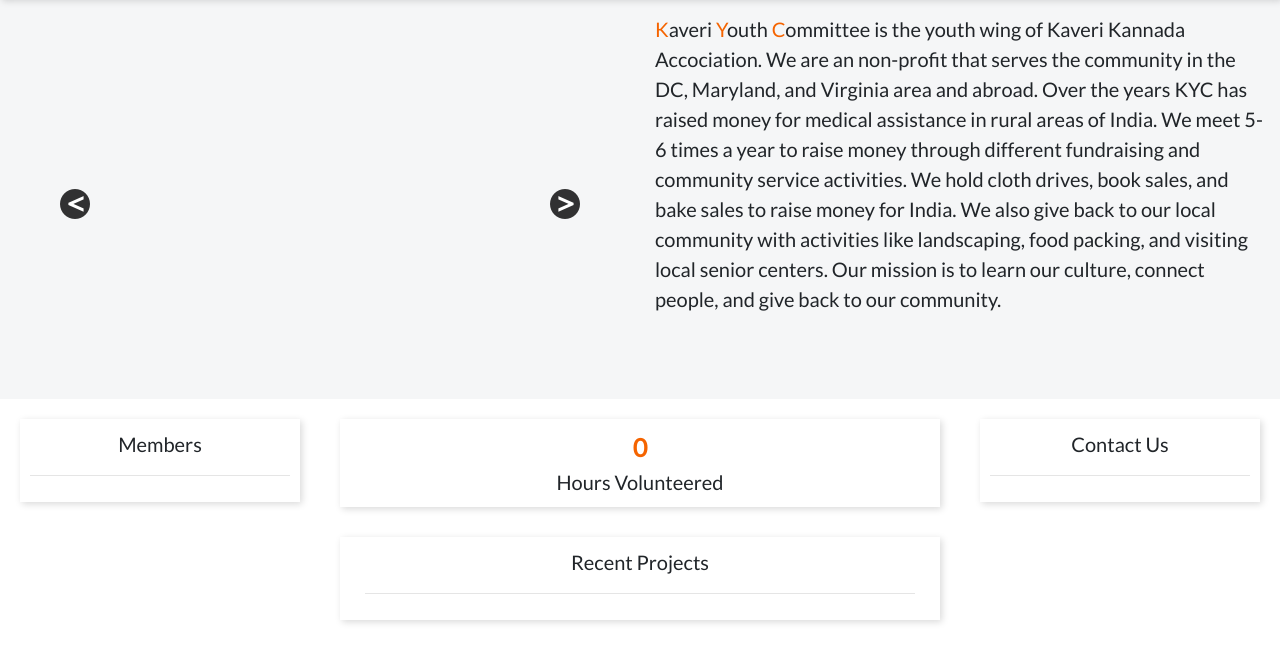
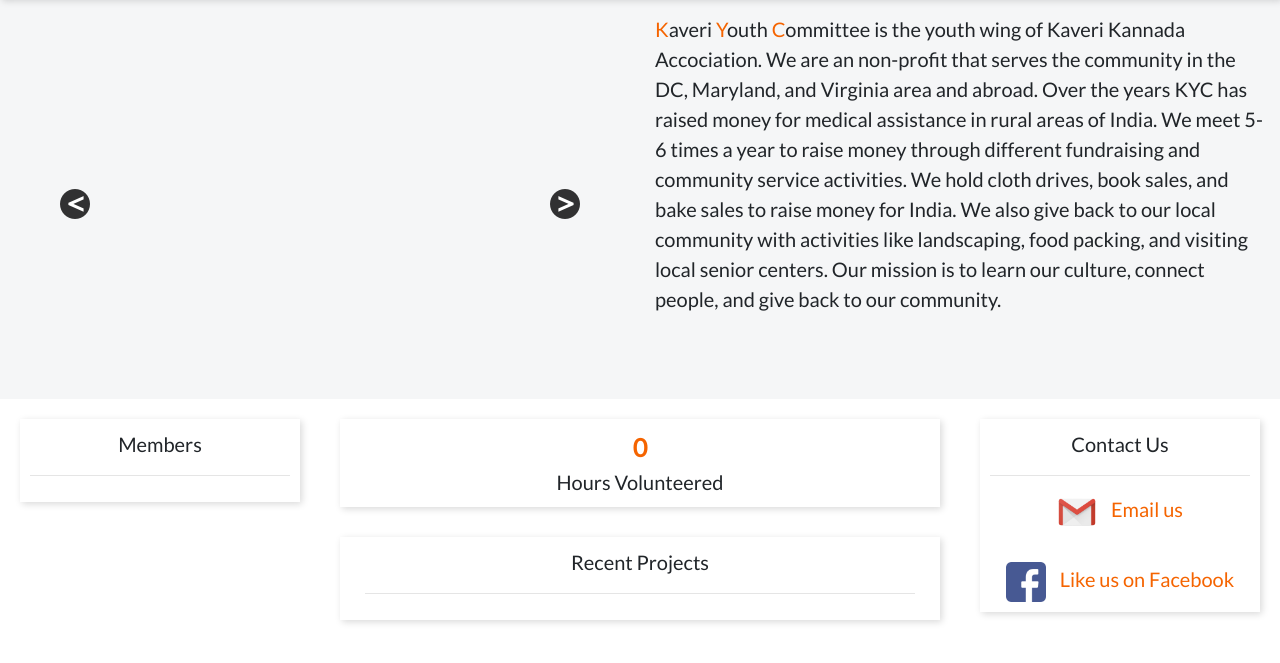
Before and after one commit to kyckaveri/website, a Django app: template kycwebsite/templates/publicviewcontroller/home.html in a window 1280 px wide. Shown: the part 69-732 px from the top of the page. Run offline with Django 3.2, Linux system fonts and the light colour scheme; the template is opened without the code that fills it, so the values that code supplies are empty; some libraries are stand-ins or nearby versions.

Commit message:
contact sidebar

```diff
--- a/kycwebsite/static/publicviewcontroller/css/home.css
+++ b/kycwebsite/static/publicviewcontroller/css/home.css
@@ -72,6 +72,23 @@
     color: var(--accent-text);
 }
 
+.bottom-bar {
+    font-size: 14px;
+}
+
+.icon {
+    width: 40px;
+    height: 40px;
+}
+
+.contact-link {
+    padding-left: 10px;
+}
+
+.contact-link a {
+    color: var(--accent-text);
+}
+
 @media (max-width: 1000px) {
     #carousel {
         background-size: contain;
--- a/kycwebsite/templates/publicviewcontroller/home.html
+++ b/kycwebsite/templates/publicviewcontroller/home.html
@@ -2,9 +2,8 @@
 {% load static %}
 
 {% block css %}
-
+<link rel="stylesheet" type="text/css" href="{% static 'publicviewcontroller/css/projects.css' %}"/>
 <link rel="stylesheet" type="text/css" href="{% static 'publicviewcontroller/css/home.css' %}"/>
-<link rel="stylesheet" type="text/css" href="{% static 'publicviewcontroller/css/projects.css' %}"/>
 {% endblock %}
 
 {% block onloadjs %}
@@ -180,6 +179,29 @@ animateValue("hours-value", parseInt({{hours}}/2), {{hours}}, 500);
             <div class="sidebar-div">
                 <div class="sidebar-title"> Contact Us </div>
                 <hr/>
+                <div class="container">
+                    <div class="row">
+                        <div class="ml-auto mr-auto">
+                            <a href="mailto:kyckaveri@gmail.com" target="_blank">
+                                <img src="{% static 'publicviewcontroller/img/mail.png' %}" class="icon"/>
+                            </a>
+                            <span class="contact-link">
+                                <a href="mailto:kyckaveri@gmail.com" target="_blank">Email us</a>
+                            </span>
+                        </div>
+                    </div>
+                    <br/>
+                    <div class="row">
+                        <div class="ml-auto mr-auto">
+                            <a href="#" target="_blank">
+                                <img src="{% static 'publicviewcontroller/img/facebook.png' %}" class="icon"/>
+                            </a>
+                            <span class="contact-link">
+                                <a href="#" target="_blank">Like us on Facebook</a>
+                            </span>
+                        </div>
+                    </div>
+                </div>
             </div>
         </div>
     </div>
```
Also changed, not shown: kycwebsite/static/publicviewcontroller/img/facebook.png (added), kycwebsite/static/publicviewcontroller/img/mail.png (added).
